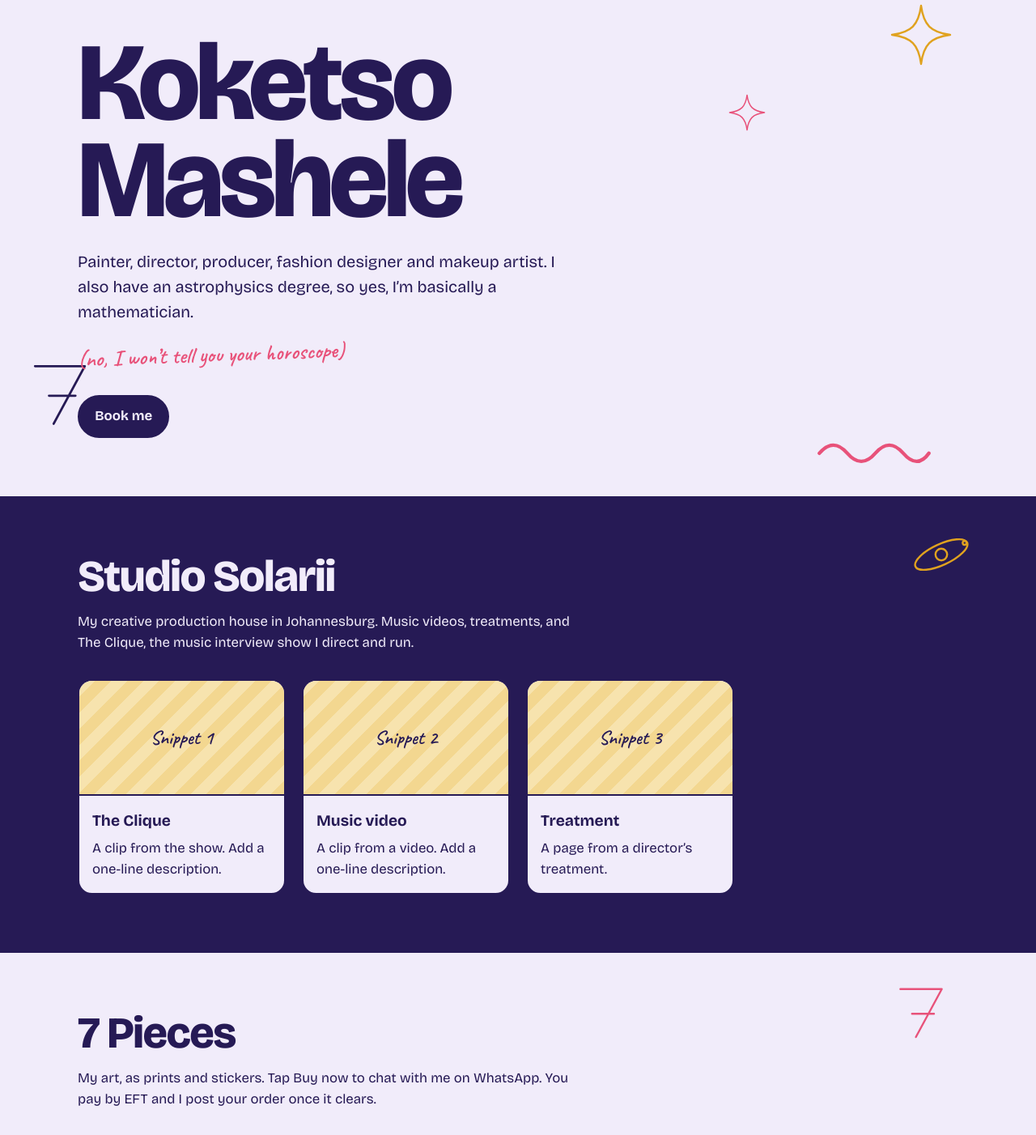
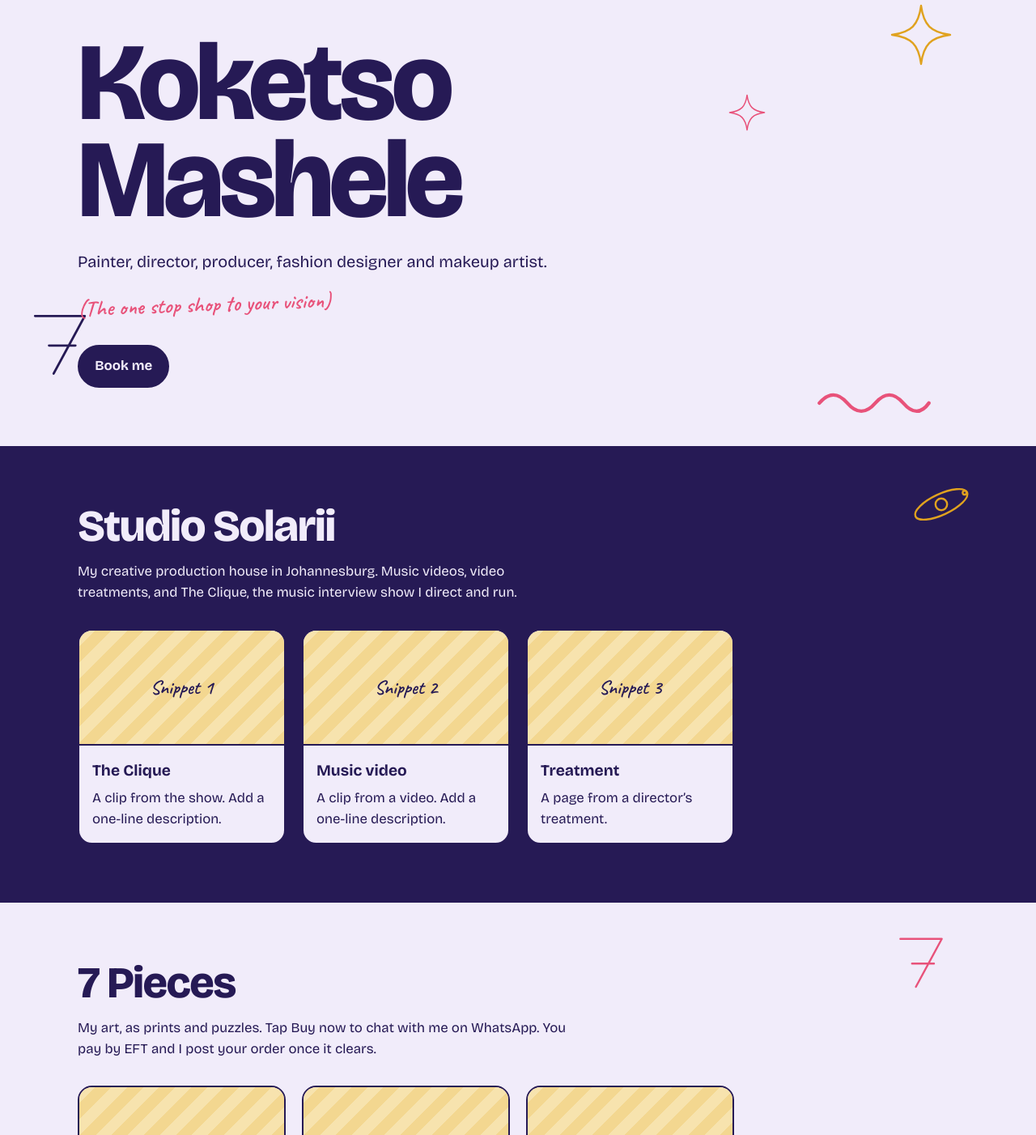
Before and after one commit to jy6z5p58zr-cell/Koketsomashele.github.io, a plain HTML site: page index.html in a window 1280 px wide. Shown: the part 79-1481 px from the top of the page at 81% size. Drawn offline with nearby package versions, Linux system fonts and the light colour scheme.

Commit message:
Revise content in index.html for clarity
Updated personal description and studio information. Changed art offerings and added a TikTok link for updates.

```diff
--- a/index.html
+++ b/index.html
@@ -81,8 +81,8 @@ footer{padding:2rem 1.25rem;border-top:2px solid var(--ink);display:flex;flex-wr
   <svg class="d" style="bottom:5rem;left:2%;width:6rem;height:6rem" aria-hidden="true"><use href="#seven"/></svg>
   <div class="wrap">
     <h1>Koketso<br>Mashele</h1>
-    <p class="lead">Painter, director, producer, fashion designer and makeup artist. I also have an astrophysics degree, so yes, I’m basically a mathematician.</p>
-    <p class="note hand">(no, I won’t tell you your horoscope)</p>
+    <p class="lead">Painter, director, producer, fashion designer and makeup artist.</p>
+    <p class="note hand">(The one stop shop to your vision)</p>
     <p style="margin-top:1.8rem"><a class="btn" href="#book">Book me</a></p>
   </div>
 </section>
@@ -93,7 +93,7 @@ footer{padding:2rem 1.25rem;border-top:2px solid var(--ink);display:flex;flex-wr
   <svg class="d gold-c hide" style="top:2rem;right:6%" aria-hidden="true"><use href="#orbit"/></svg>
   <div class="wrap">
     <h2>Studio Solarii</h2>
-    <p>My creative production house in Johannesburg. Music videos, treatments, and The Clique, the music interview show I direct and run.</p>
+    <p>My creative production house in Johannesburg. Music videos, video treatments, and The Clique, the music interview show I direct and run.</p>
     <div class="grid">
       <!-- Replace each .ph with a video: <iframe src="https://www.youtube.com/embed/VIDEO_ID" title="..." allowfullscreen style="width:100%;aspect-ratio:16/9;border:0"></iframe> -->
       <article class="card"><div class="ph w hand">Snippet 1</div><div class="body"><h3>The Clique</h3><p>A clip from the show. Add a one-line description.</p></div></article>
@@ -107,12 +107,12 @@ footer{padding:2rem 1.25rem;border-top:2px solid var(--ink);display:flex;flex-wr
   <svg class="d rose-c hide" style="top:2rem;right:8%" aria-hidden="true"><use href="#seven"/></svg>
   <div class="wrap">
     <h2>7 Pieces</h2>
-    <p>My art, as prints and stickers. Tap Buy now to chat with me on WhatsApp. You pay by EFT and I post your order once it clears.</p>
+    <p>My art, as prints and puzzles. Tap Buy now to chat with me on WhatsApp. You pay by EFT and I post your order once it clears.</p>
     <div class="grid" id="pieces-grid"></div>
   </div>
 </section>
 
-<section id="masungulo" class="gold">
+<!--<section id="masungulo" class="gold">
   <svg class="d hide" style="top:2rem;right:6%" aria-hidden="true"><use href="#star"/></svg>
   <svg class="d s rose-c hide" style="top:7rem;right:16%" aria-hidden="true"><use href="#star"/></svg>
   <div class="wrap">
@@ -120,7 +120,7 @@ footer{padding:2rem 1.25rem;border-top:2px solid var(--ink);display:flex;flex-wr
     <p>My wearable-art label. The first collection, The Beginning, launches in December 2027. Early pieces from my paintings are here now.</p>
     <div class="grid" id="mas-grid"></div>
   </div>
-</section>
+</section>-->
 
 <section id="shorts">
   <svg class="d l gold-c hide" style="top:2.5rem;right:8%" aria-hidden="true"><use href="#squig"/></svg>
@@ -137,7 +137,7 @@ footer{padding:2rem 1.25rem;border-top:2px solid var(--ink);display:flex;flex-wr
 
     <h2 style="margin-top:3rem">Updates</h2>
     <!-- Copy a .post block to add a new update at the top. -->
-    <div class="post"><time>16 Nov 2026</time><h3>The great lock-in begins</h3><p>I’m planning 2027 in public: a Studio Solarii event in June, Masungulo in December, and more of The Clique in between.</p></div>
+    <div class="post"><time>16 Nov 2026</time><h3>The great lock-in begins</h3><p>I’m planning 2027 in public: a Studio Solarii creatives event, A fashion line, and more of The Clique in between.</p><p style="margin-top:.8rem"><a class="btn" href="https://www.tiktok.com/@7koketsss" target="_blank" rel="noopener">Watch the gr* lock-in in real time on TikTok</a></p></div>
     <div class="post"><time>Coming soon</time><h3>Next update</h3><p>Write what you’re working on this week.</p></div>
   </div>
 </section>
@@ -160,7 +160,7 @@ footer{padding:2rem 1.25rem;border-top:2px solid var(--ink);display:flex;flex-wr
 <script>
 /* ===== EDIT THIS PART ===== */
 // Your WhatsApp number: 27 then your number without the first 0. Example: 27821234567
-const WA = "27XXXXXXXXX";
+const WA = "27679328834";
 
 // img: put an image path like "images/print1.jpg" (leave "" for a placeholder)
 const PIECES = [
```
